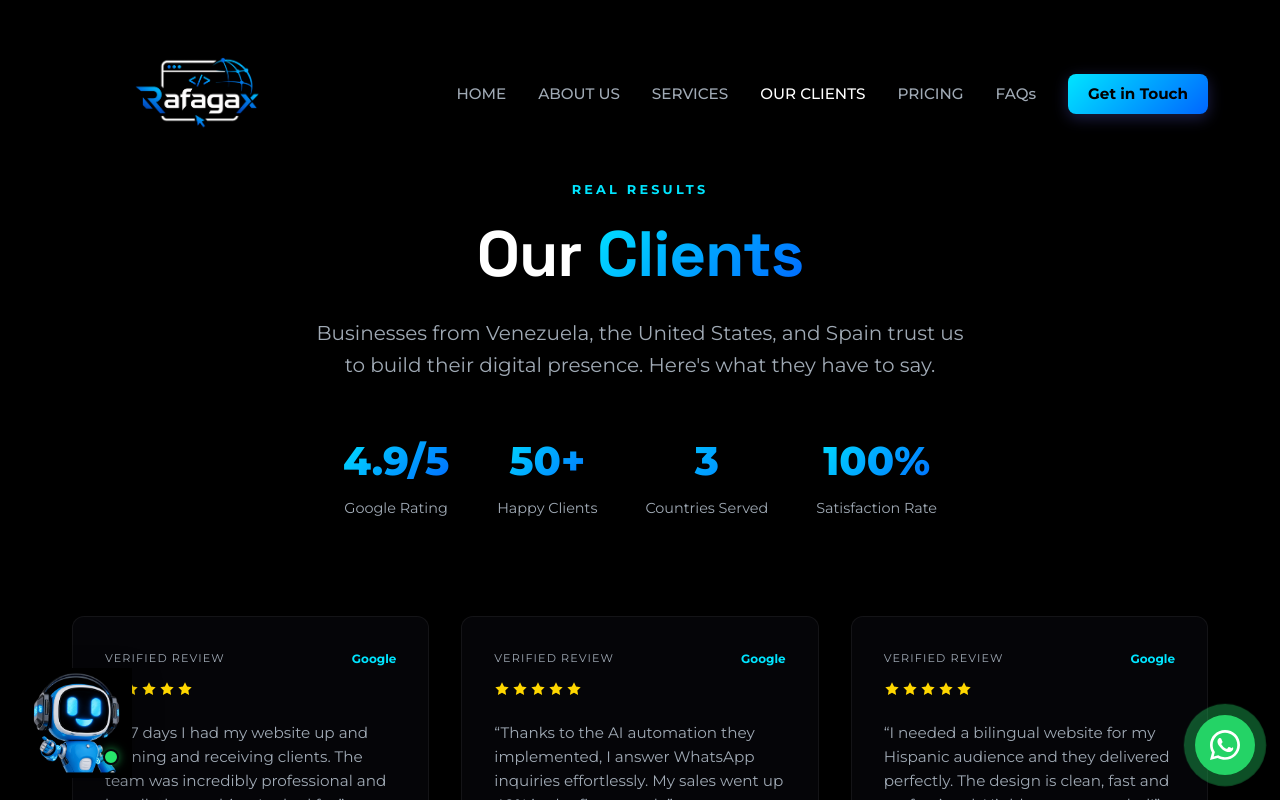
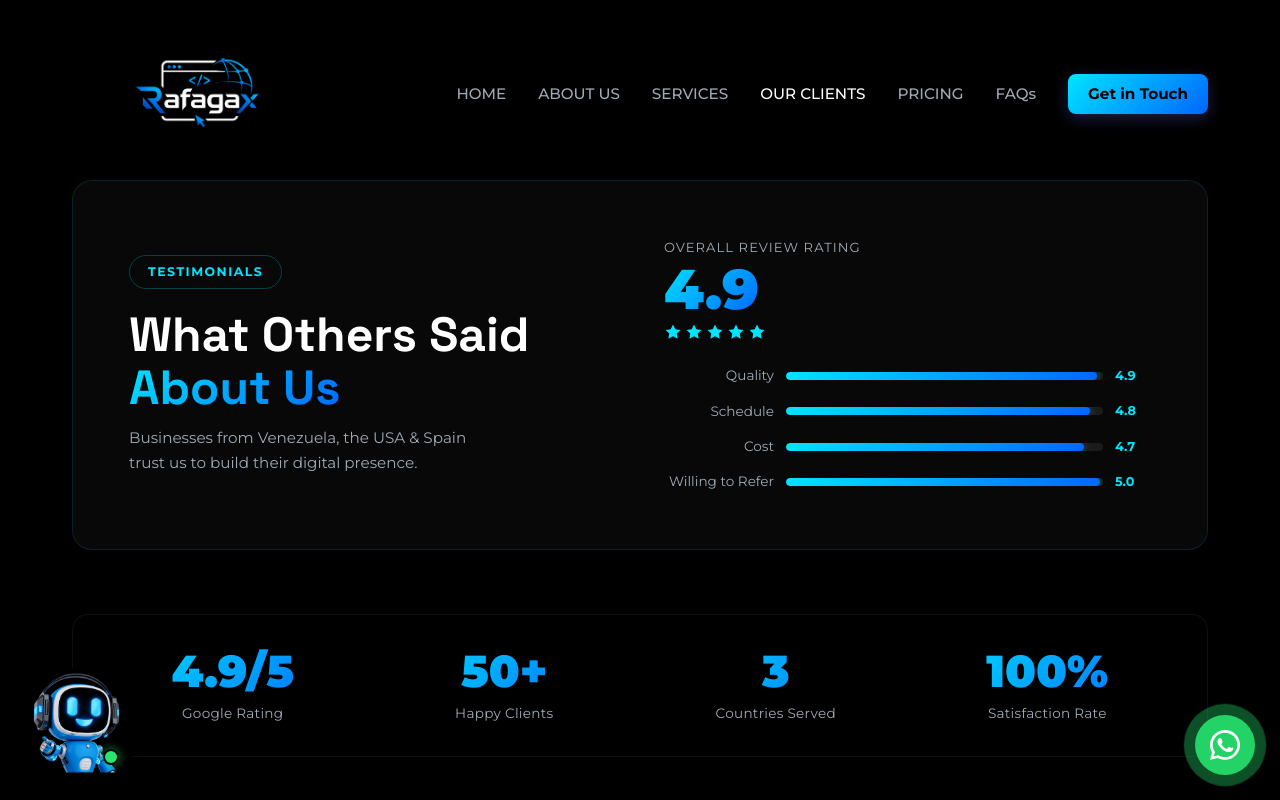
Before and after one commit to rafagax/proyecto-web, a React (Vite) app: page /our-clients in a window 1280 px wide. Shown: the top 800 px of the page. Built offline with nearby package versions, Linux system fonts and the light colour scheme.

Commit message:
Update OurClients.jsx

```diff
--- a/src/pages/OurClients.jsx
+++ b/src/pages/OurClients.jsx
@@ -103,34 +103,133 @@ const StarRating = () => (
   </div>
 );
 
+/* ---- Rating bar widths ---- */
+const ratingCategories = [
+  { label: 'Quality',          pct: 98 },
+  { label: 'Schedule',         pct: 96 },
+  { label: 'Cost',             pct: 94 },
+  { label: 'Willing to Refer', pct: 99 },
+];
+
+const RatingBar = ({ label, pct }) => (
+  <div style={{ display: 'flex', alignItems: 'center', gap: '12px' }}>
+    <span style={{ minWidth: '110px', fontSize: '0.85rem', color: 'var(--text-secondary)', textAlign: 'right' }}>{label}</span>
+    <div style={{ flex: 1, height: '8px', borderRadius: '4px', background: 'rgba(255,255,255,0.08)', overflow: 'hidden' }}>
+      <div
+        style={{
+          width: `${pct}%`,
+          height: '100%',
+          borderRadius: '4px',
+          background: 'var(--accent-gradient)',
+          boxShadow: '0 0 8px rgba(0,229,255,0.4)',
+        }}
+      />
+    </div>
+    <span style={{ fontSize: '0.8rem', fontWeight: '700', color: 'var(--accent-cyan)', minWidth: '36px' }}>
+      {(pct / 20).toFixed(1)}
+    </span>
+  </div>
+);
+
 const OurClients = () => {
   return (
     <div className="animate-fade-in">
       {/* Page Header */}
       <section className="hero" style={{ minHeight: '40vh', paddingTop: '180px', paddingBottom: '4rem' }}>
         <div className="hero-bg-glow"></div>
-        <div className="container" style={{ textAlign: 'center' }}>
-          <span style={{ fontSize: '0.8rem', fontWeight: '700', textTransform: 'uppercase', letterSpacing: '0.25em', color: 'var(--accent-cyan)', display: 'block', marginBottom: '1rem' }}>
-            Real Results
-          </span>
-          <h1 className="hero-title" style={{ fontSize: 'clamp(2.5rem, 5vw, 4rem)', marginBottom: '1.5rem' }}>
-            Our <span className="text-gradient">Clients</span>
-          </h1>
-          <p className="hero-subtitle" style={{ maxWidth: '650px', margin: '0 auto' }}>
-            Businesses from Venezuela, the United States, and Spain trust us to build their digital presence. Here's what they have to say.
-          </p>
+        <div className="container">
 
-          {/* Stats Bar */}
-          <div style={{ display: 'flex', justifyContent: 'center', gap: '3rem', flexWrap: 'wrap', marginTop: '3rem' }}>
+          {/* ── Review Summary Card ── */}
+          <div style={{
+            display: 'grid',
+            gridTemplateColumns: 'repeat(auto-fit, minmax(280px, 1fr))',
+            gap: '3rem',
+            alignItems: 'center',
+            background: 'rgba(255,255,255,0.03)',
+            border: '1px solid rgba(0,229,255,0.12)',
+            borderRadius: '20px',
+            padding: 'clamp(2rem, 5vw, 3.5rem)',
+            backdropFilter: 'blur(12px)',
+            marginBottom: '4rem',
+          }}>
+
+            {/* Left — Title */}
+            <div>
+              <span style={{
+                display: 'inline-block',
+                padding: '6px 18px',
+                borderRadius: '30px',
+                border: '1px solid rgba(0,229,255,0.25)',
+                fontSize: '0.78rem',
+                fontWeight: '700',
+                letterSpacing: '0.12em',
+                color: 'var(--accent-cyan)',
+                textTransform: 'uppercase',
+                marginBottom: '1.25rem',
+              }}>
+                Testimonials
+              </span>
+              <h1 style={{ fontSize: 'clamp(2rem, 4vw, 3rem)', fontWeight: '800', lineHeight: '1.1', marginBottom: '0.75rem' }}>
+                What Others Said<br />
+                <span className="text-gradient">About Us</span>
+              </h1>
+              <p style={{ color: 'var(--text-secondary)', fontSize: '0.95rem', lineHeight: '1.6', maxWidth: '340px' }}>
+                Businesses from Venezuela, the USA &amp; Spain trust us to build their digital presence.
+              </p>
+            </div>
+
+            {/* Right — Score + bars */}
+            <div style={{ display: 'flex', flexDirection: 'column', gap: '1.5rem' }}>
+              {/* Overall score */}
+              <div style={{ display: 'flex', alignItems: 'center', gap: '1.5rem' }}>
+                <div>
+                  <p style={{ color: 'var(--text-secondary)', fontSize: '0.82rem', marginBottom: '0.2rem', textTransform: 'uppercase', letterSpacing: '0.08em' }}>Overall Review Rating</p>
+                  <div style={{ display: 'flex', alignItems: 'baseline', gap: '10px' }}>
+                    <span style={{ fontSize: '3.5rem', fontWeight: '900', background: 'var(--accent-gradient)', WebkitBackgroundClip: 'text', WebkitTextFillColor: 'transparent', backgroundClip: 'text', lineHeight: 1 }}>4.9</span>
+                  </div>
+                  {/* Stars */}
+                  <div style={{ display: 'flex', gap: '3px', marginTop: '6px' }}>
+                    {[1,2,3,4,5].map(i => (
+                      <svg key={i} width="18" height="18" viewBox="0 0 24 24" fill={i <= 5 ? '#00e5ff' : 'rgba(255,255,255,0.2)'}>
+                        <path d="M12 2l3.09 6.26L22 9.27l-5 4.87 1.18 6.88L12 17.77l-6.18 3.25L7 14.14 2 9.27l6.91-1.01L12 2z"/>
+                      </svg>
+                    ))}
+                  </div>
+                </div>
+              </div>
+
+              {/* Category bars */}
+              <div style={{ display: 'flex', flexDirection: 'column', gap: '0.85rem' }}>
+                {ratingCategories.map((cat) => (
+                  <RatingBar key={cat.label} {...cat} />
+                ))}
+              </div>
+            </div>
+          </div>
+
+          {/* ── Stats Strip ── */}
+          <div style={{
+            display: 'grid',
+            gridTemplateColumns: 'repeat(auto-fit, minmax(140px, 1fr))',
+            gap: '1rem',
+            background: 'rgba(0,0,0,0.3)',
+            border: '1px solid rgba(255,255,255,0.06)',
+            borderRadius: '16px',
+            padding: '2rem',
+          }}>
             {[
               { value: '4.9/5', label: 'Google Rating' },
-              { value: '50+', label: 'Happy Clients' },
-              { value: '3', label: 'Countries Served' },
-              { value: '100%', label: 'Satisfaction Rate' },
+              { value: '50+',   label: 'Happy Clients' },
+              { value: '3',     label: 'Countries Served' },
+              { value: '100%',  label: 'Satisfaction Rate' },
             ].map((stat, i) => (
               <div key={i} style={{ textAlign: 'center' }}>
-                <div style={{ fontSize: '2.5rem', fontWeight: '800', background: 'var(--accent-gradient)', WebkitBackgroundClip: 'text', WebkitTextFillColor: 'transparent', backgroundClip: 'text' }}>{stat.value}</div>
-                <div style={{ color: 'var(--text-secondary)', fontSize: '0.9rem', marginTop: '0.25rem' }}>{stat.label}</div>
+                <div style={{ fontSize: 'clamp(2rem, 4vw, 2.8rem)', fontWeight: '900', background: 'var(--accent-gradient)', WebkitBackgroundClip: 'text', WebkitTextFillColor: 'transparent', backgroundClip: 'text', lineHeight: 1.1 }}>
+                  {stat.value}
+                </div>
+                <div style={{ color: 'var(--text-secondary)', fontSize: '0.85rem', marginTop: '0.4rem', letterSpacing: '0.02em' }}>
+                  {stat.label}
+                </div>
               </div>
             ))}
           </div>
```
